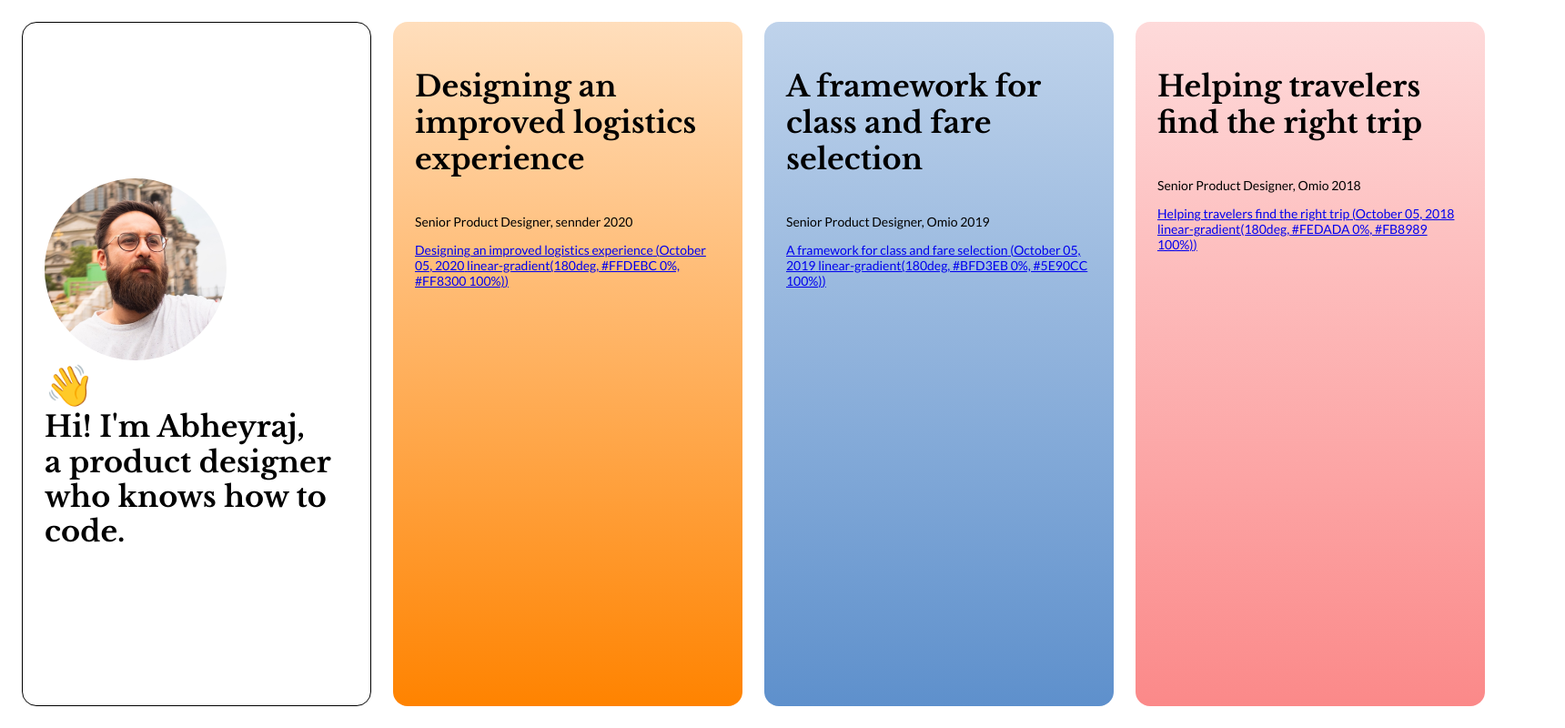
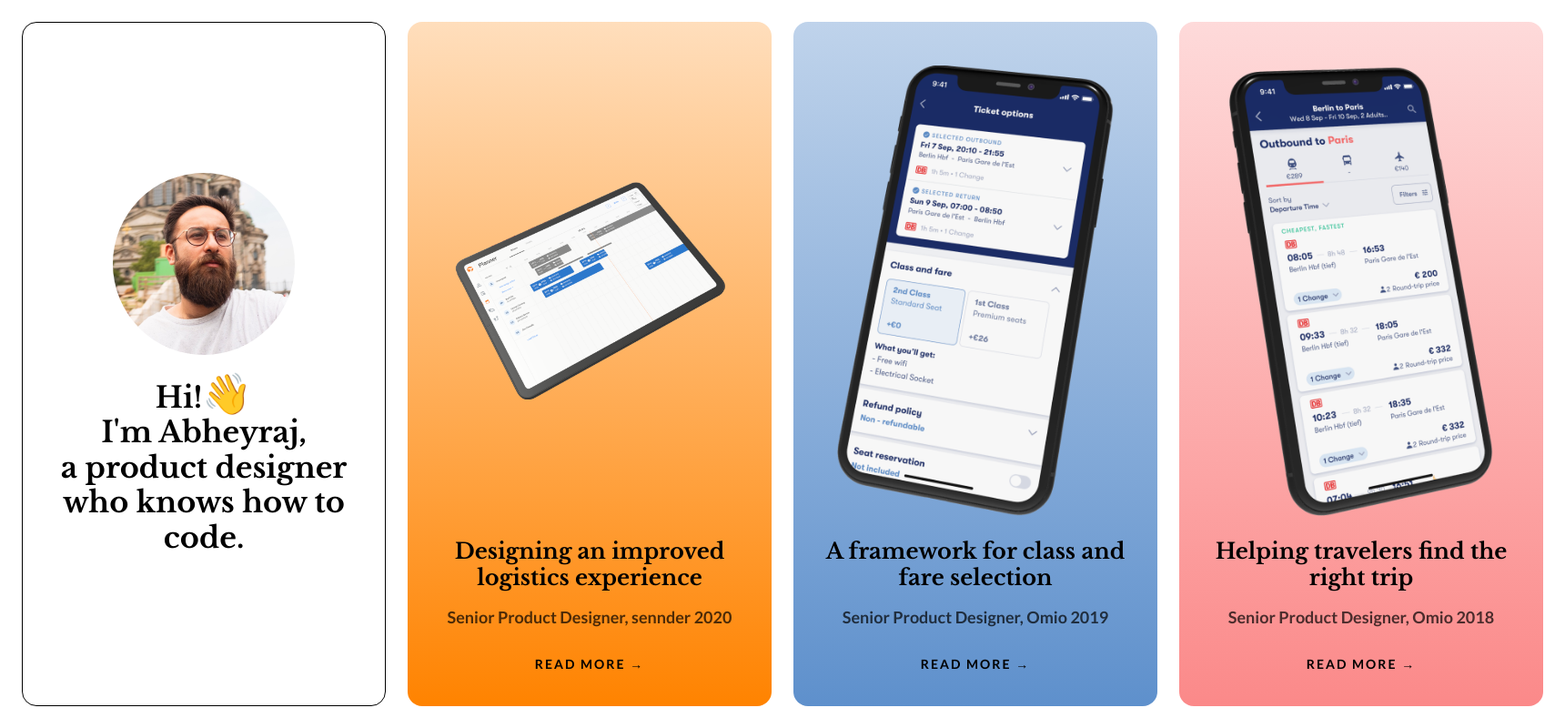
Before and after one commit to abbysingh/abbysingh.github.io, a Gatsby site: page / in a window 1280 px wide. Shown: the whole page at 91% size, 1720 px wide, since content can reach past the window. Built offline with nearby package versions, Linux system fonts and the light colour scheme; Gatsby itself is replaced by a stand-in of ours.

Commit message:
Got images to work on the home page

```diff
--- a/gatsby-config.js
+++ b/gatsby-config.js
@@ -7,6 +7,10 @@
 module.exports = {
   /* Your site config here */
   plugins: [
+    'gatsby-plugin-image',
+    `gatsby-plugin-sharp`,
+    `gatsby-transformer-sharp`,
+    'gatsby-transformer-remark',
     {
       resolve: `gatsby-plugin-prefetch-google-fonts`,
       options: {
@@ -26,9 +30,6 @@ module.exports = {
         name: 'markdown-pages',
         path: `${__dirname}/src/markdown-pages`,
       }
-    },
-    // `gatsby-plugin-sharp`,
-    // `gatsby-transformer-sharp`,
-    'gatsby-transformer-remark',
+    }
   ],
 }
--- a/package.json
+++ b/package.json
@@ -15,9 +15,13 @@
   },
   "dependencies": {
     "gatsby": "^3.0.0",
+    "gatsby-image": "^3.4.0",
+    "gatsby-plugin-image": "^1.4.0",
     "gatsby-plugin-prefetch-google-fonts": "^1.4.3",
+    "gatsby-plugin-sharp": "^3.4.0",
     "gatsby-source-filesystem": "^2.10.0",
     "gatsby-transformer-remark": "^2.15.0",
+    "gatsby-transformer-sharp": "^3.4.0",
     "react": "^16.12.0",
     "react-dom": "^16.12.0"
   },
--- a/src/components/header.js
+++ b/src/components/header.js
@@ -4,11 +4,10 @@ import * as styles from "./header.module.css"
 export default function Header() {
   return (
     <div className = {styles.intro}>
-        <div className = {styles.introTextStack}>
             <div className = {styles.introPhoto}></div>
-            <div><span className = {styles.emoji}>👋</span></div>
-            <div className = {styles.introText}>Hi! I'm Abheyraj, <br/>a product designer who knows how to code.</div>
-        </div>
+            <div className = {styles.introText}>Hi!<span className = {styles.emoji}>👋</span><br/>
+            I'm Abheyraj, <br/>a product designer who knows how to code.
+            </div>
     </div>
   )
 }
--- a/src/components/header.module.css
+++ b/src/components/header.module.css
@@ -1,10 +1,13 @@
 .intro{
     display: inline-flex;
+    flex-direction: column;
     align-items: center;
+    justify-content: center;
     height: 100%;
     border: 1px solid black;
     border-radius: 16px;
     width: 30vw;
+    min-width: 400px;
     padding: 24px;
     box-sizing: border-box;
 }
@@ -48,4 +51,6 @@
     font-weight: 700;
     line-height: 120%;
     color: black;
+    margin-top: 24px;
+    text-align: center;
 }
--- a/src/components/post-link.js
+++ b/src/components/post-link.js
@@ -1,15 +1,28 @@
 import React from "react"
-import { Link } from "gatsby"
+import { Link, navigate } from "gatsby"
+import { GatsbyImage, getImage } from "gatsby-plugin-image"
+import Img from "gatsby-image"
 
-const PostLink = ({ post }) => (
-  <div style={{background: post.frontmatter.gradient}} className="work">
-    {/* <img className="previewImage" src={post.frontmatter.featuredImage}/> */}
-    <h2 className="previewTitle">{post.frontmatter.title}</h2>
+export default function PostLink({ post }) {
+  let featuredImgFluid = post.frontmatter.featuredImage.childImageSharp.fluid
+  function openCard(){
+    navigate(post.frontmatter.slug)
+  }
+  return (
+  <div style={{background: post.frontmatter.gradient}} className="work cardSizing" onClick={() => openCard()}>
+    <Img fluid={featuredImgFluid}
+      className="featuredImage"
+      imgStyle={{ objectFit: 'contain'}}
+    />
+    <h3 className="previewTitle">{post.frontmatter.title}</h3>
     <p className="previewSubtitle">{post.frontmatter.subtitle}</p>
-    <Link to={post.frontmatter.slug}>
+    <p className="readMore">READ MORE →</p>
+    {/* <Link to={post.frontmatter.slug}>
       {post.frontmatter.title} ({post.frontmatter.date} {post.frontmatter.gradient})
-    </Link>
+    </Link> */}
   </div>
-)
-export default PostLink
+  )
+}
+
+
 console.log(PostLink)
--- a/src/markdown-pages/post-2.md
+++ b/src/markdown-pages/post-2.md
@@ -5,5 +5,5 @@ title: "A framework for class and fare selection"
 isComplete: "true"
 subtitle: "Senior Product Designer, Omio 2019"
 gradient: "linear-gradient(180deg, #BFD3EB 0%, #5E90CC 100%)"
-featuredImage: "sennder-snapshot.png"
+featuredImage: "omio-tcp-snapshot.png"
 ---
--- a/src/markdown-pages/post-3.md
+++ b/src/markdown-pages/post-3.md
@@ -5,5 +5,5 @@ title: "Helping travelers find the right trip"
 isComplete: "true"
 subtitle: "Senior Product Designer, Omio 2018"
 gradient: "linear-gradient(180deg, #FEDADA 0%, #FB8989 100%)"
-featuredImage: "sennder-snapshot.png"
+featuredImage: "omio-search-snapshot.png"
 ---
--- a/src/pages/index.js
+++ b/src/pages/index.js
@@ -18,7 +18,13 @@ export const pageQuery = graphql`
             gradient
             isComplete
             subtitle
-
+            featuredImage{
+              childImageSharp {
+                fluid(maxWidth: 800, fit: CONTAIN) {
+                  ...GatsbyImageSharpFluid
+                }
+              }
+            }
           }
         }
       }
--- a/src/styles/global.css
+++ b/src/styles/global.css
@@ -35,17 +35,34 @@ h3{
     font-size: 24px;
     font-family: 'Libre Baskerville';
     font-weight: bold;
+    margin: 0px;
+}
+
+.cardSizing{
+    height: 100%;
+    width: 30vw;
+    min-width: 400px;
 }
 
 .work{
     display: inline-flex;
     flex-direction: column;
-    height: 100%;
-    width: 30vw;
     padding: 24px;
     margin: 0 0 0 24px;
     border-radius: 16px;
     box-sizing: border-box;
+    justify-content: flex-end;
+    text-align: center;
+    cursor: pointer;
+    transition: all 0.2s ease-out;
+}
+
+.work:hover{
+    transform: scale(1.01);
+}
+
+.work:active{
+    transform: scale(0.99);
 }
 
 .work-container{
@@ -53,3 +70,20 @@ h3{
     flex-wrap: wrap;
     justify-content: space-between;
 }
+
+.previewSubtitle{
+    font-weight: bold;
+    font-size: 18px;
+    opacity: 0.7;
+}
+
+.featuredImage{
+    flex-grow: 2;
+    margin: 24px;
+}
+
+.readMore{
+    letter-spacing: 2px;
+    font-weight: bold;
+    font-size: 14px;
+}
```
Also changed, not shown: src/markdown-pages/omio-search-snapshot.png (added), src/markdown-pages/omio-tcp-snapshot.png (added), 1 other file.
